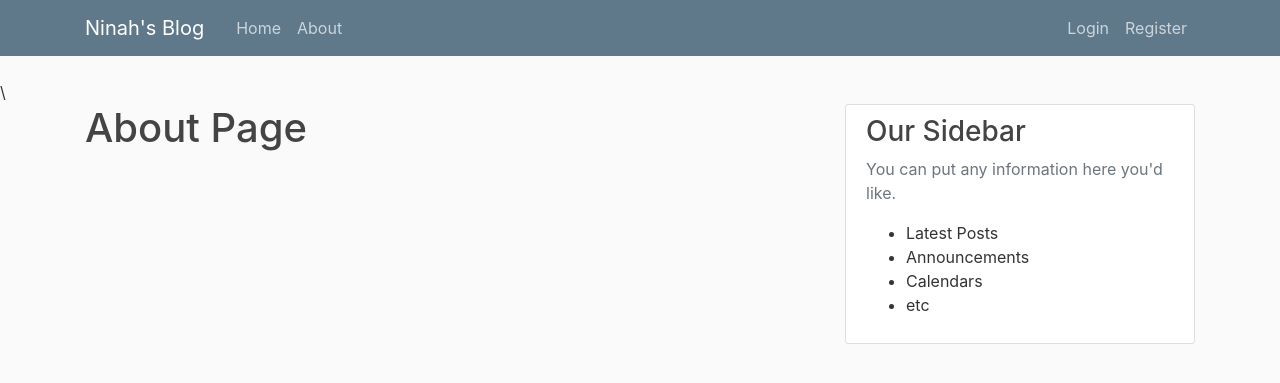
After one commit to NinahMo/ninahs-blog, a Flask app: page /account in a window 1280 px wide. The commit adds this page. Shown: the top 383 px of the page. Run offline with Flask 2, Linux system fonts and the light colour scheme; some libraries are stand-ins or nearby versions.

Commit message:
Add an account route

```diff
--- a/flaskblog/routes.py
+++ b/flaskblog/routes.py
@@ -62,3 +62,7 @@
 def logout():
     logout_user()
     return redirect(url_for('home'))
+
+@app.route("/account")
+def account():
+    return render_template('account.html', title='Account')
--- /dev/null
+++ b/flaskblog/templates/account.html
@@ -0,0 +1,5 @@
+{% extends "layout.html" %}
+{% block content %}
+
+<h1>About Page</h1>
+{% endblock %}
--- a/flaskblog/templates/layout.html
+++ b/flaskblog/templates/layout.html
@@ -31,8 +31,12 @@
               </div>
               <!-- Navbar Right Side -->
               <div class="navbar-nav">
-                <a class="nav-item nav-link" href="{{ url_for('login') }}">Login</a>
-                <a class="nav-item nav-link" href="{{ url_for('register') }}">Register</a>
+                {% if current_user.is_authenticated %}
+                <a class="nav-item nav-link" href="{{ url_for('logout') }}">Logout</a>
+                {% else %}
+                  <a class="nav-item nav-link" href="{{ url_for('login') }}">Login</a>
+                  <a class="nav-item nav-link" href="{{ url_for('register') }}">Register</a>
+                {% endif %}
               </div>
             </div>
           </div>
```
